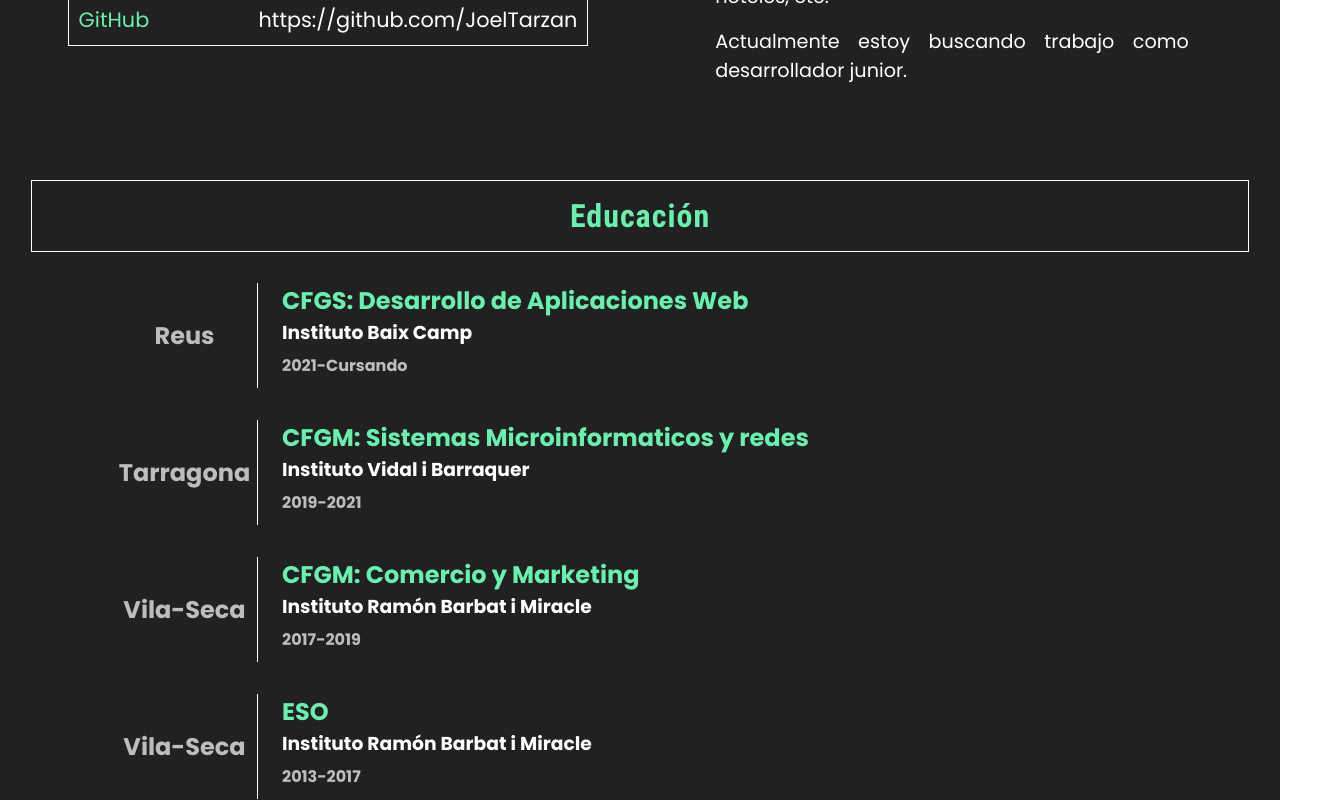
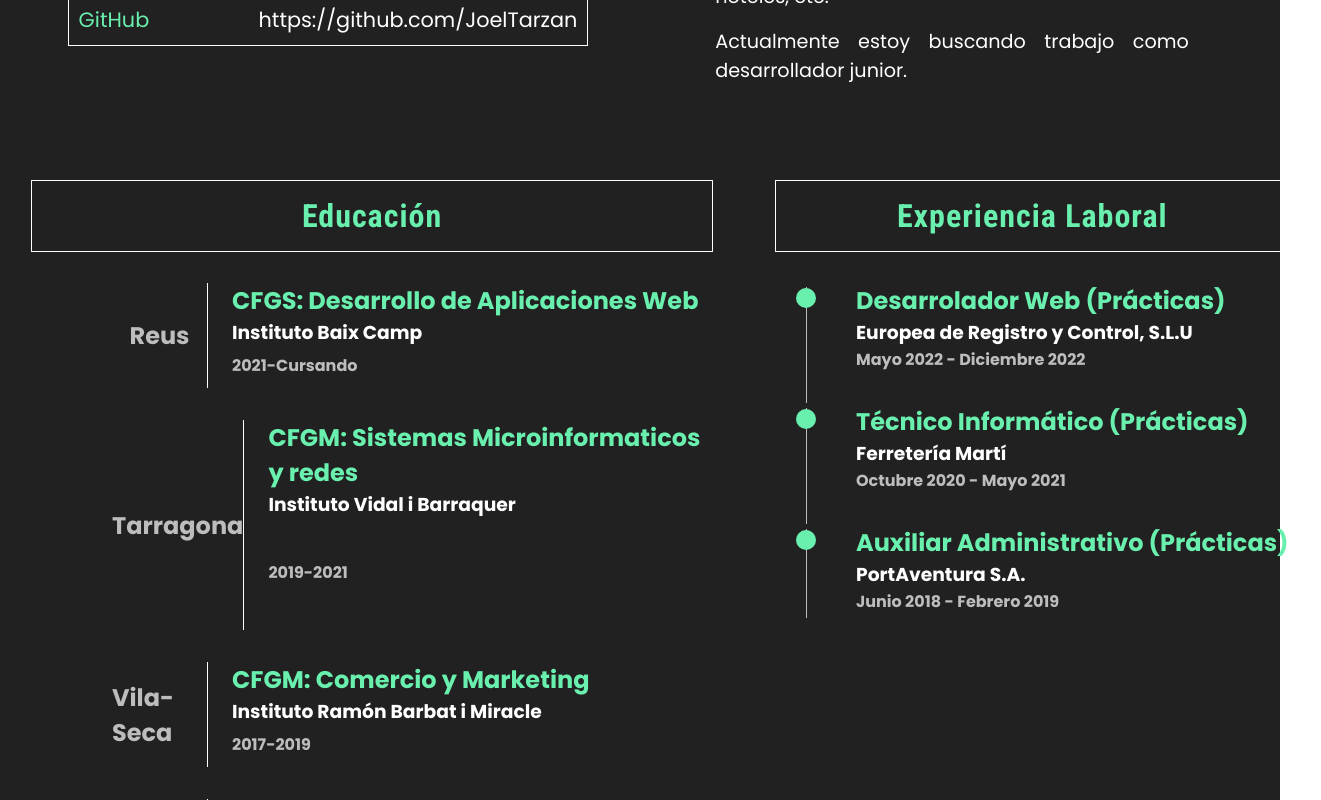
Before and after one commit to JoelTarzan/portfolio, an Angular app: page / in a window 1280 px wide. Shown: the part 1080-1880 px from the top of the page, 1321 px wide, since content can reach past the window. Built offline with nearby package versions, Linux system fonts and the light colour scheme.

Commit message:
Componente Experiencia laboral y Educacion ahora se ven en dos columnas en modo pc

```diff
--- a/src/app/app.component.html
+++ b/src/app/app.component.html
@@ -1,7 +1,9 @@
 <banner responsive></banner>
 <informacion-personal responsive></informacion-personal>
-<educacion responsive></educacion>
-<experiencia responsive></experiencia>
+<div class="container">
+  <educacion responsive></educacion>
+  <experiencia responsive></experiencia>
+</div>
 <habilidades responsive></habilidades>
 <proyectos responsive></proyectos>
 <contacto responsive></contacto>
--- a/src/app/app.component.ts
+++ b/src/app/app.component.ts
@@ -1,4 +1,5 @@
-import { Component } from '@angular/core';
+import {Component, HostBinding} from '@angular/core';
+import {BreakpointObserver, Breakpoints} from "@angular/cdk/layout";
 
 @Component({
   selector: 'app-root',
@@ -7,4 +8,22 @@ import { Component } from '@angular/core';
 })
 export class AppComponent {
   title = 'portfolio';
+
+  @HostBinding('class.pc') pcMode = false;
+
+  constructor(private breakpointObserver: BreakpointObserver) {
+    this.breakpointObserver
+      .observe([Breakpoints.HandsetPortrait, Breakpoints.WebLandscape])
+      .subscribe({
+        next: (result: any) => {
+          for (let breakpoint of Object.keys(result.breakpoints))
+            if (result.breakpoints[breakpoint]) {
+              if (breakpoint === Breakpoints.HandsetPortrait)
+                this.pcMode = false;
+
+              if (breakpoint === Breakpoints.WebLandscape) this.pcMode = true;
+            }
+        },
+      });
+  }
 }
--- a/src/app/educacion/educacion.component.css
+++ b/src/app/educacion/educacion.component.css
@@ -18,7 +18,7 @@ section h4 {
 
 /* PC */
 :host.pc section {
-  width: 900px;
+  width: 600px;
   position: relative;
   margin-left: 5rem;
   display: grid;
```
